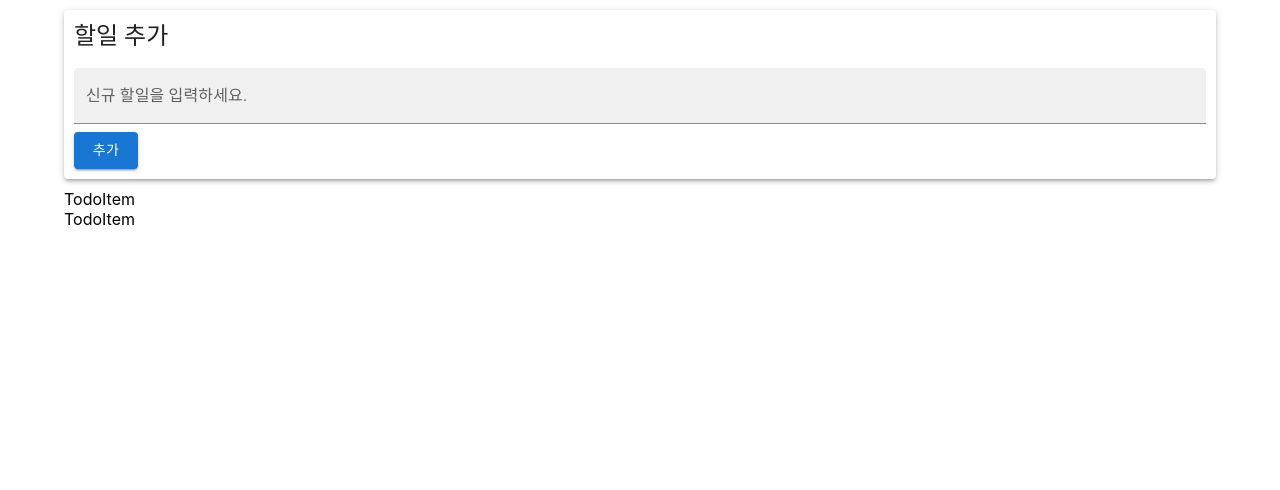
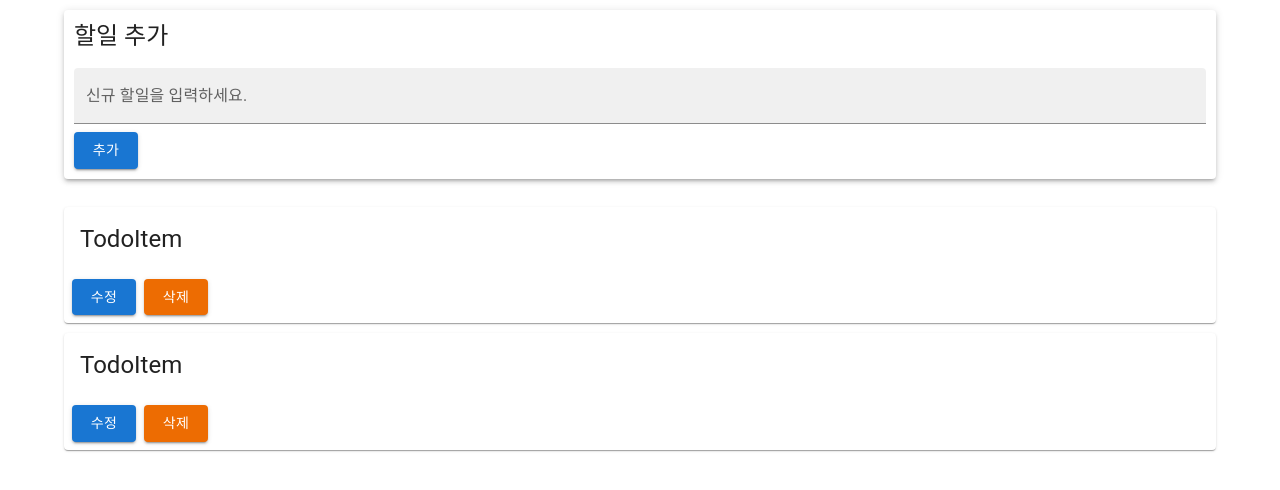
Before and after one commit to codingtoc/todos-list-app-with-react, a React (Create React App) app: page / in a window 1280 px wide. Shown: the top 490 px of the page. Built offline with nearby package versions, Linux system fonts and the light colour scheme.

Commit message:
TodosList, TodoItem 컴포넌트 MUI를 이용하여 디자인

```diff
--- a/src/components/TodoItem.js
+++ b/src/components/TodoItem.js
@@ -1,5 +1,30 @@
+import {
+  Button,
+  Card,
+  CardActionArea,
+  CardActions,
+  CardContent,
+  Typography,
+} from "@mui/material";
+
 const TodoItem = () => {
-  return <div>TodoItem</div>;
+  return (
+    <Card sx={{ margin: "10px 0" }}>
+      <CardActionArea>
+        <CardContent>
+          <Typography variant="h5" component="div">
+            TodoItem
+          </Typography>
+        </CardContent>
+      </CardActionArea>
+      <CardActions>
+        <Button variant="contained">수정</Button>
+        <Button variant="contained" color="warning">
+          삭제
+        </Button>
+      </CardActions>
+    </Card>
+  );
 };
 
 export default TodoItem;
--- a/src/components/TodosList.js
+++ b/src/components/TodosList.js
@@ -1,12 +1,12 @@
-import { Fragment } from "react";
+import { List } from "@mui/material";
 import TodoItem from "./TodoItem";
 
 const TodosList = () => {
   return (
-    <Fragment>
+    <List>
       <TodoItem />
       <TodoItem />
-    </Fragment>
+    </List>
   );
 };
 
```
